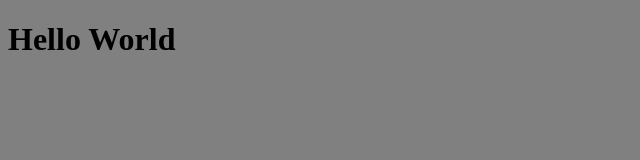
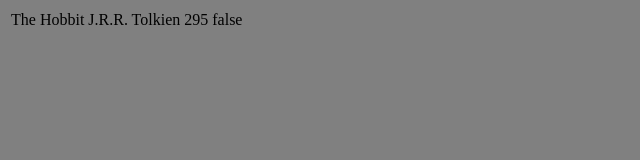
Before and after one commit to chris-phillips1/the-odin-project, a plain HTML site: page javascript/objects and object constructors/index.html in a window 1280 px wide. Shown: the whole page, without its empty margins (0-640 px from the left). Drawn offline with Linux system fonts and the light colour scheme.

Commit message:
Update to show table

```diff
--- a/javascript/objects and object constructors/book-exercise.js
+++ b/javascript/objects and object constructors/book-exercise.js
@@ -1,9 +1,9 @@
-const myLibrary = [];
-const tableElement = document.createElement('table');
+let myLibrary = [];
+const tableElement = document.querySelector('table');
 
 function Book(title, author, pages, read) {
     this.title = title;
-    this.author - author;
+    this.author = author;
     this.pages = pages;
     this.read = read;
     this.info = function () {
@@ -19,7 +19,7 @@
 }
 
 function displayBooks() {
-    for (book in myLibrary) {
+    myLibrary.forEach((book) => {
         const bookRow = document.createElement('tr');
 
         const bookTitle = document.createElement('td');
@@ -36,8 +36,7 @@
         bookRow.appendChild(bookPages);
         bookRow.appendChild(bookRead);
         tableElement.appendChild(bookRow);
-    }
-
+    });
 }
 
 addBookToLibrary(new Book('The Hobbit', 'J.R.R. Tolkien', 295, false));
--- a/javascript/objects and object constructors/index.html
+++ b/javascript/objects and object constructors/index.html
@@ -10,7 +10,7 @@
 </head>
 
 <body>
-    <h1>Hello World</h1>
+    <table></table>
 </body>
 
 </html>
```
